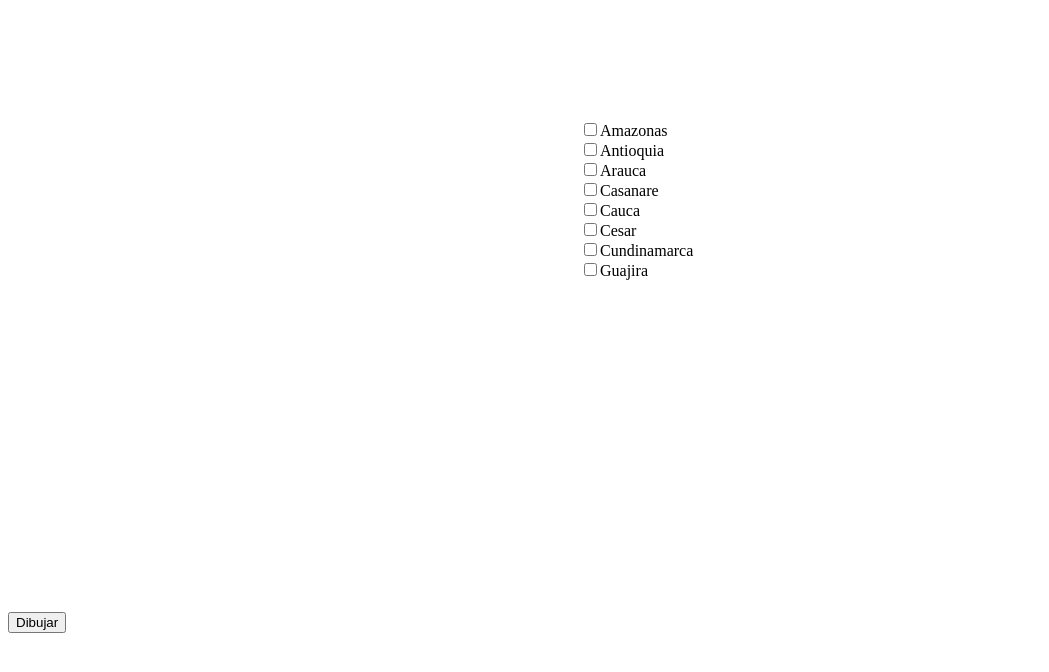
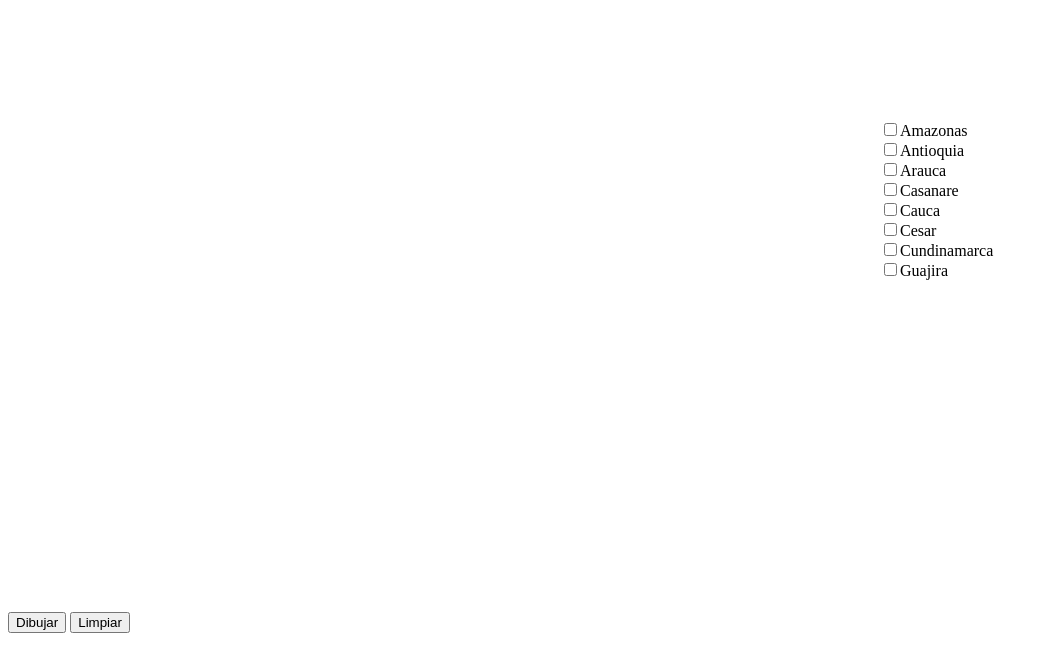
Before and after one commit to paboada/ExtorsionesPorDeptoColombia, a plain HTML site: page index.html in a window 1280 px wide. Shown: the whole page, without its empty margins (0-1049 px from the left). Drawn offline with nearby package versions, Linux system fonts and the light colour scheme.

Commit message:
no message

```diff
--- a/CSS/style.css
+++ b/CSS/style.css
@@ -12,6 +12,6 @@
   position: absolute;
   top: 120px;
   right: 0;
-  width: 700px;
+  width: 400px;
   height: 200px;
 }
--- a/index.html
+++ b/index.html
@@ -2,9 +2,11 @@
 <meta charset="utf-8">
 <link rel="stylesheet" href="CSS/style.css">
 <svg width="1000" height="600"></svg>
+<head>
 <script src="https://d3js.org/d3.v4.min.js"></script>
 <script type="text/javascript" src="js/Grafica_Datos.js"></script>
-
+</head>
+<body>
     <div class="Etiquetas">
        <label> <input type="checkbox" id="cbox1" value="Amazonas">Amazonas</label><br>
        <label> <input type="checkbox" id="cbox2" value="Antioquia">Antioquia</label><br>
@@ -18,5 +20,7 @@
     </div>
     <div>
         <button onclick="maneja_datos()">Dibujar</button>
+        <button onclick="limpiar_dom()">Limpiar</button>
        <!-- <input type="button" value="Mostrar" onClick="maneja_datos()">-->
     </div>
+</body>
--- a/js/Grafica_Datos.js
+++ b/js/Grafica_Datos.js
@@ -1,5 +1,7 @@
 /* global d3 */
 function maneja_datos(){
+
+  limpiar_dom();
 
   if (document.getElementById('cbox1').checked)
   {
@@ -53,6 +55,12 @@ function maneja_datos(){
   //alert('Conoce ' + cant + ' lenguajes ' + texto);
 }
 
+function limpiar_dom(){
+    var elementos = d3.selectAll(".city");
+    elementos.remove();
+    var elementos = d3.selectAll("g");
+    elementos.remove();
+}
 
 function dibujar_datos(nombre,color){
 
@@ -130,7 +138,7 @@ y.domain([0,110]);
               .enter().append("g")
               .attr("class", "city");
 
-//colors = d3.scale.category20();
+
     city.append("path")
       .attr("class", "line")
       .attr("stroke",color)
@@ -139,8 +147,7 @@ y.domain([0,110]);
       //.attr("stroke", function(d) { return z(d.id); })
       ;
 
-
-  city.append("text")
+    city.append("text")
       .datum(function(d) { return {id: d.id, value: d.values[d.values.length - 1]}; })
       .attr("transform", function(d) { return "translate(" + x(d.value.date) + "," + y(d.value.temperature) + ")"; })
       .attr("x", 3)
```
Lines whose indentation alone changed are shown as unchanged.
